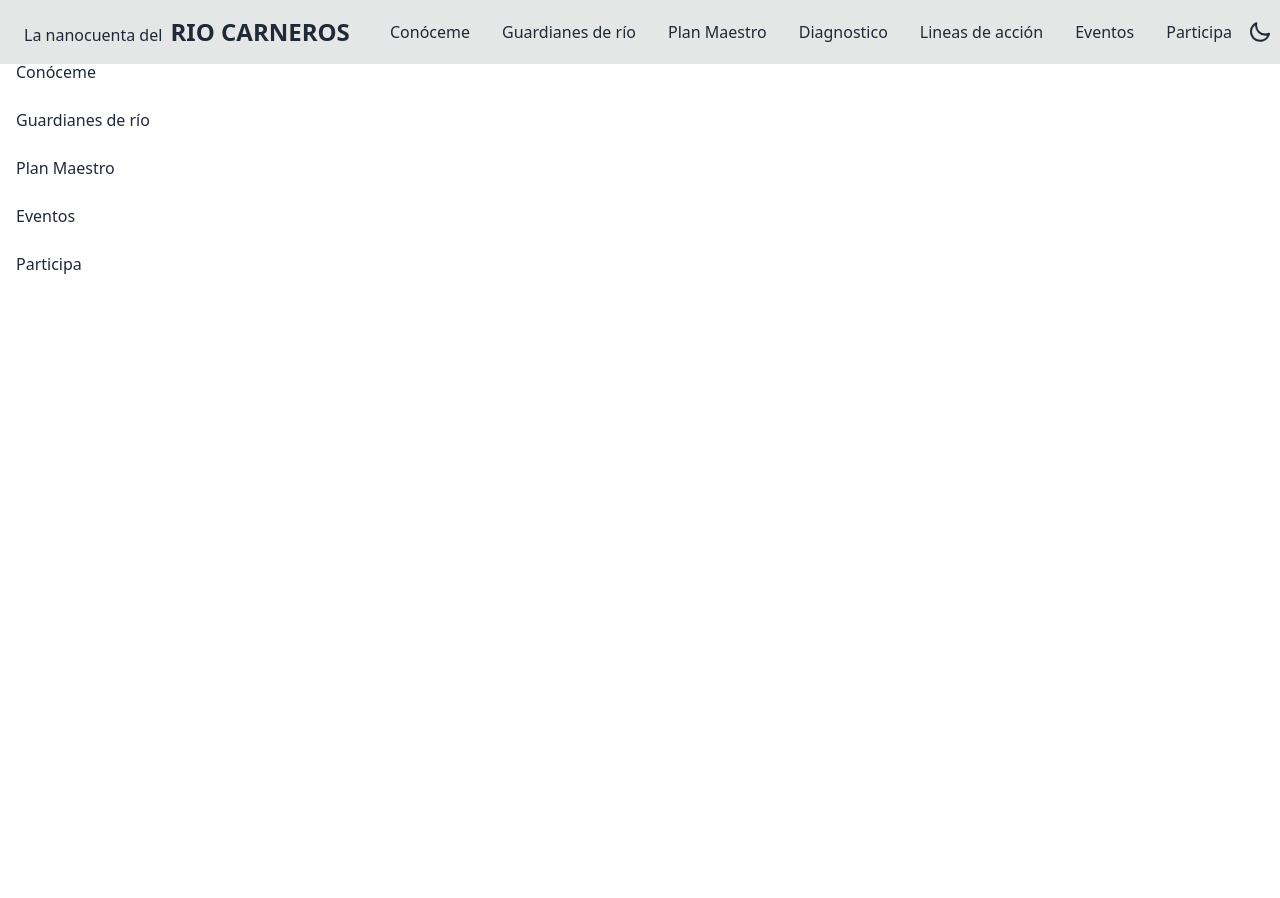
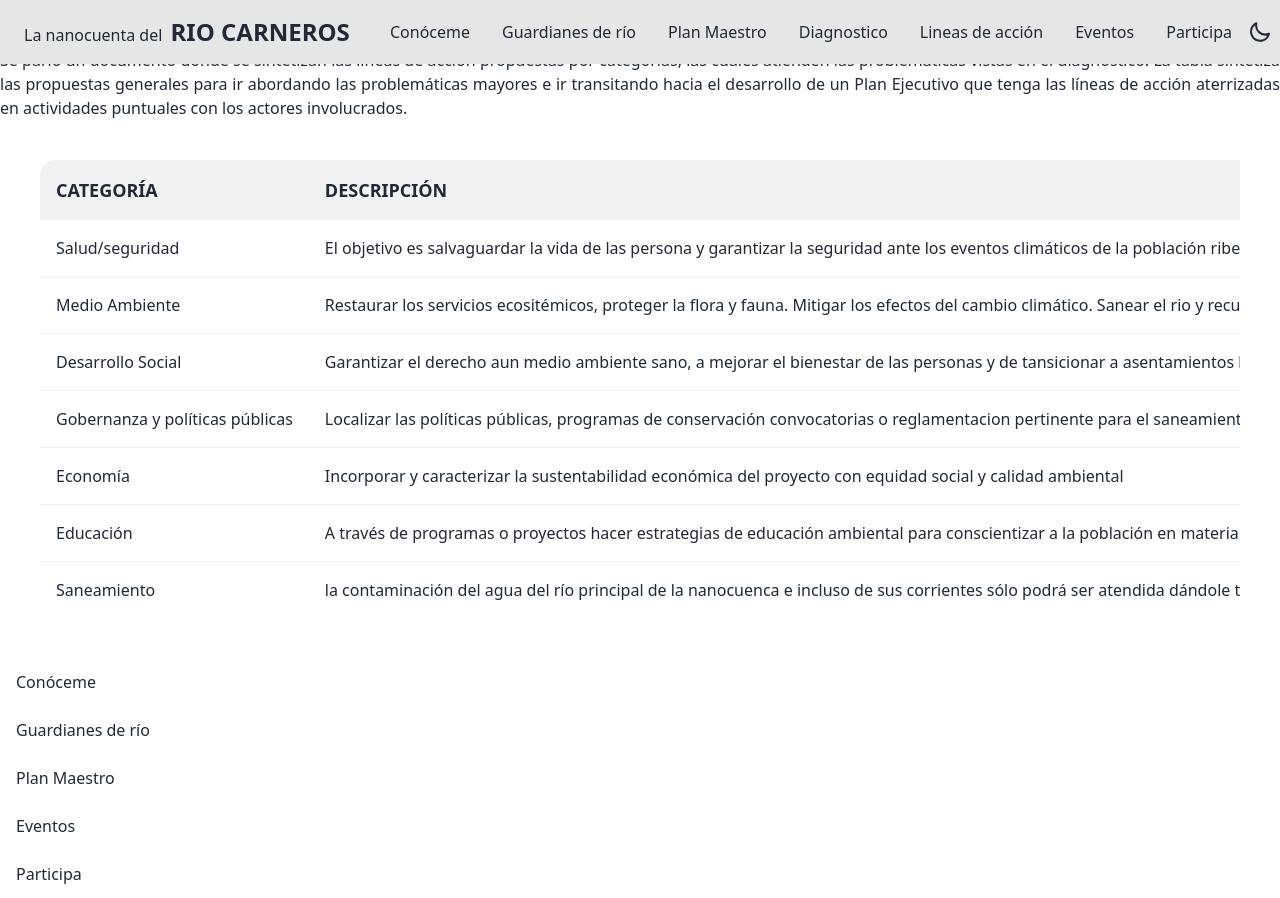
Before and after one commit to RobertoVRz/RioCarneros-Web, a Next.js app: page /lineas-de-accion in a window 1280 px wide. Before the commit the page ends 800 px from the top, so only its background shows below. Built offline with nearby package versions, Linux system fonts and the light colour scheme.

Commit message:
feat: Las secciones Plan maestro, dianostico y lineas de accion con maqutacion inicial

```diff
--- /dev/null
+++ b/src/components/planmaestro/Cards.jsx
@@ -0,0 +1,50 @@
+import Image from "next/image";
+
+function Cards() {
+  return (
+    <div className="flex flex-col md:flex-row justify-around">
+      <div className="card w-84 md:w-96 bg-base-100 shadow-xl image-full m-2 md:m-10">
+        <figure>
+          <Image
+            src="/images/stock/photo-1606107557195-0e29a4b5b4aa.jpg"
+            alt="Shoes"
+            width={350}
+            height={350}
+          />
+        </figure>
+        <div className="card-body">
+          <h1 className="card-title">Diagnostico</h1>
+          <p>
+            Resultado de ls colaboración entre academia y gobierno se realizó un
+            diagnóstico de la nanocuenca.{" "}
+          </p>
+          <div className="card-actions justify-end">
+            <button className="btn btn-primary">Leer más</button>
+          </div>
+        </div>
+      </div>
+      <div className="card w-84 md:w-96 bg-base-100 shadow-xl image-full m-2 md:m-10">
+        <figure>
+          <Image
+            src="/images/stock/photo-1606107557195-0e29a4b5b4aa.jpg"
+            alt="Shoes"
+            width={350}
+            height={350}
+          />
+        </figure>
+        <div className="card-body">
+          <h1 className="card-title">Lineas de acción</h1>
+          <p>
+            Resultado de ls colaboración entre academia y gobierno se realizó un
+            diagnóstico de la nanocuenca.{" "}
+          </p>
+          <div className="card-actions justify-end">
+            <button className="btn btn-primary">Leer más</button>
+          </div>
+        </div>
+      </div>
+    </div>
+  );
+}
+
+export default Cards;
--- /dev/null
+++ b/src/components/planmaestro/LineasAccion.jsx
@@ -0,0 +1,30 @@
+function LineasAccion() {
+  return (
+    <div className="m-10 md:m-20">
+      <h1 className="text-3xl text-purple-700 mb-8">Lineas de acción</h1>
+      <p className="text-justify mb-5">
+        Se tuvo un amplio debate de las problemáticas a nivel político,
+        ambiental, social y territorial. Y se estuvo de acuerdo en la urgencia
+        por realizar un Plan Integral de trabajo que involucre acciones desde el
+        nacimiento de la cuenca en San Andrés Tlalnehuayocan, donde estén
+        presentes los niveles de gobierno: municipal, estatal y federal.
+      </p>
+      <p className="text-justify mb-5">
+        Fruto de esa mesa se ha realizado un diagnóstico coordinado por la
+        SEDEMA, que caracteriza toda la nanocuenca. Análisis hecho a partir de
+        imágenes satelitales recientes y otros datos.{" "}
+      </p>
+      <p className="text-justify mb-5">
+        A partir de este diagnóstico se ha realizado una propuesta de acciones,
+        basado en el formato de la Estrategia de Gestión Hídrica del
+        ayuntamiento de Xalapa. Las líneas de acción propuestas están divididas
+        por categoría; salud/seguridad; medio ambiente; desarrollo social;
+        gobernanza y políticas públicas; economía; educación y saneamiento. En
+        cada línea de acción viene la problemática asociada y las acciones
+        propuestas.{" "}
+      </p>
+    </div>
+  );
+}
+
+export default LineasAccion;
--- /dev/null
+++ b/src/components/planmaestro/Plan.jsx
@@ -0,0 +1,17 @@
+function Plan() {
+  return (
+    <div className="m-10 md:m-20">
+      <h1 className="text-3xl text-purple-700 mb-8">Plan maestro</h1>
+      <p className="text-justify">
+        Somos una comunidad vinculada para generar estrategias de saneamiento en
+        la cuenca del río Carneros y adaptación ante el cambio climático. Con la
+        gestión/vinculación entre la universidad veracruzana y los Guardianes
+        del río se realizó el contacto con las autoridades, el diagnóstico y la
+        conformación de la propuesta del Plan Integral de trabajo para el
+        saneamiento.
+      </p>
+    </div>
+  );
+}
+
+export default Plan;
--- a/src/pages/diagnostico.jsx
+++ b/src/pages/diagnostico.jsx
@@ -1,5 +1,52 @@
 import React from "react";
 
 export default function diagnostico() {
-  return <div>diagnostico</div>;
+  return (
+    <div>
+      <div>
+        <h1>Diagnostico</h1>
+        <p>
+          La investigación por parte de la Maestría en Gestión Ambiental para la
+          Sustentabilidad y la SEDEMA de trabajo de recopilación de datos en
+          campo, imágenes satelitales y una gran cantidad de análisis de datos
+          recopilados de toda la nanocuenca. Permitieron el desarrollo de un
+          diagnóstico e información indispensable para caracterizar el
+          territorio.
+        </p>
+        <p>
+          Se identificaron las zonas funcionales de la nanocuenca, que se
+          dividen en alta donde se da la captación de agua, en la zona media hay
+          un incremento en el almacenamiento de agua que pasa a la zona baja o
+          de descarga.{" "}
+        </p>
+      </div>
+      <div>
+        <p>
+          También con análisis de datos topográficos que permiten conocer el
+          relieve de la zona y tener información precisa de donde están las
+          escorrentías que alimentan al cauce principal del río Carneros y las
+          zonas propensas a derrumbes.
+        </p>
+        <p>
+          El 68% de la cuenca con pendientes susceptibles a deslizamientos de
+          ladera (deslaves).
+        </p>
+      </div>
+      <div>
+        <p>
+          Al ser la parte baja donde se descarga el agua -ahora sin ser retenida
+          por la vegetación por el crecimiento de la ciudad-.
+        </p>
+        <p>
+          Es donde existe la mayor cantidad de problemáticas ante las
+          consecuencias de la pérdida de los servicios ecosistémicos que provee
+          la vegetación.
+        </p>
+        <p>
+          12 hectáreas arboladas perdidas en 20 años. 64% (1,133 ha) de la
+          nanocuenca sin arbolado.
+        </p>
+      </div>
+    </div>
+  );
 }
--- a/src/pages/lineas-de-accion.jsx
+++ b/src/pages/lineas-de-accion.jsx
@@ -1,3 +1,86 @@
 export default function lineasAccion() {
-  return <div>lineas-de-accion</div>;
+  return (
+    <div>
+      <h1>Lineas de acción</h1>
+      <p className="text-justify">
+        Se parió un documento donde se sintetizan las líneas de acción
+        propuestas por categorías, las cuales atienden las problemáticas vistas
+        en el diagnóstico. La tabla sintetiza las propuestas generales para ir
+        abordando las problemáticas mayores e ir transitando hacia el desarrollo
+        de un Plan Ejecutivo que tenga las líneas de acción aterrizadas en
+        actividades puntuales con los actores involucrados.{" "}
+      </p>
+      <div className="overflow-x-auto m-10">
+        <table className="table">
+          {/* head */}
+          <thead>
+            <tr>
+              <th className="text-lg">Categoría</th>
+              <th className="text-lg">Descripción</th>
+            </tr>
+          </thead>
+          <tbody>
+            {/* row 1 */}
+            <tr>
+              <td>Salud/seguridad</td>
+              <td>
+                El objetivo es salvaguardar la vida de las persona y garantizar
+                la seguridad ante los eventos climáticos de la población
+                ribereña
+              </td>
+            </tr>
+            {/* row 2 */}
+            <tr>
+              <td>Medio Ambiente</td>
+              <td>
+                Restaurar los servicios ecositémicos, proteger la flora y fauna.
+                Mitigar los efectos del cambio climático. Sanear el rio y
+                recuperar la vida acuática
+              </td>
+            </tr>
+            {/* row 3 */}
+            <tr>
+              <td>Desarrollo Social</td>
+              <td>
+                Garantizar el derecho aun medio ambiente sano, a mejorar el
+                bienestar de las personas y de tansicionar a asentamientos
+                humanos sustentables
+              </td>
+            </tr>
+            <tr>
+              <td>Gobernanza y políticas públicas</td>
+              <td>
+                Localizar las políticas públicas, programas de conservación
+                convocatorias o reglamentacion pertinente para el saneamiento
+                del río
+              </td>
+            </tr>
+            <tr>
+              <td>Economía</td>
+              <td>
+                Incorporar y caracterizar la sustentabilidad económica del
+                proyecto con equidad social y calidad ambiental
+              </td>
+            </tr>
+            <tr>
+              <td>Educación</td>
+              <td>
+                A través de programas o proyectos hacer estrategias de educación
+                ambiental para conscientizar a la población en materia del agua
+              </td>
+            </tr>
+            <tr>
+              <td>Saneamiento</td>
+              <td>
+                la contaminación del agua del río principal de la nanocuenca e
+                incluso de sus corrientes sólo podrá ser atendida dándole
+                tratamiento a las aguas residuales de los habitantes de Xalapa y
+                el estado de Veracruz
+              </td>
+            </tr>
+          </tbody>
+        </table>
+      </div>
+    </div>
+  );
 }
--- a/src/pages/plan-maestro.jsx
+++ b/src/pages/plan-maestro.jsx
@@ -1,3 +1,13 @@
+import Plan from "@/components/planmaestro/Plan";
+import LineasAccion from "../components/planmaestro/LineasAccion";
+import Cards from "../components/planmaestro/Cards";
+
 export default function planMaestro() {
-  return <div>planmaestro</div>;
+  return (
+    <div>
+      <Plan />
+      <LineasAccion />
+      <Cards />
+    </div>
+  );
 }
```
